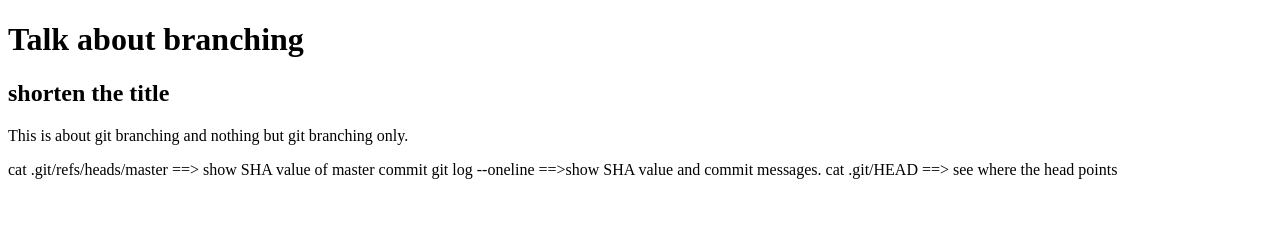
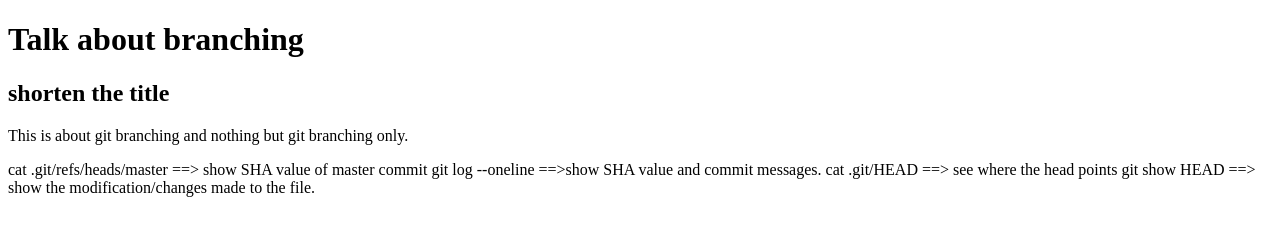
Before and after one commit to gtsofa/mio-git-practice, a plain HTML site: page index.html in a window 1280 px wide. Drawn offline with Linux system fonts and the light colour scheme.

Commit message:
add another note to index.html

```diff
--- a/index.html
+++ b/index.html
@@ -17,6 +17,7 @@
         cat .git/refs/heads/master ==> show SHA value of master commit
         git log --oneline ==>show SHA value and commit messages.
         cat .git/HEAD ==> see where the head points
+        git show HEAD ==> show the modification/changes made to the file.
 
     </p>
 </body>
```
